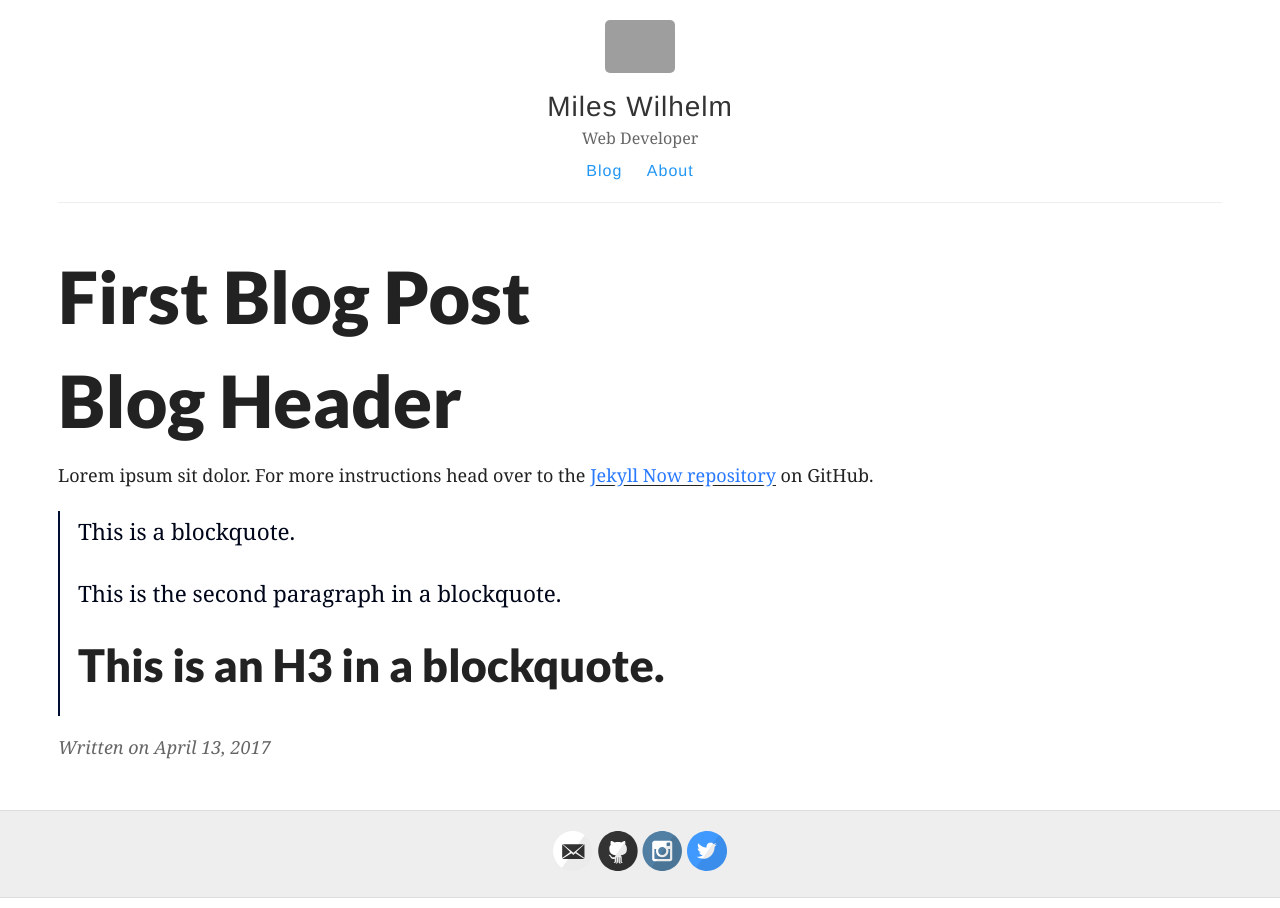
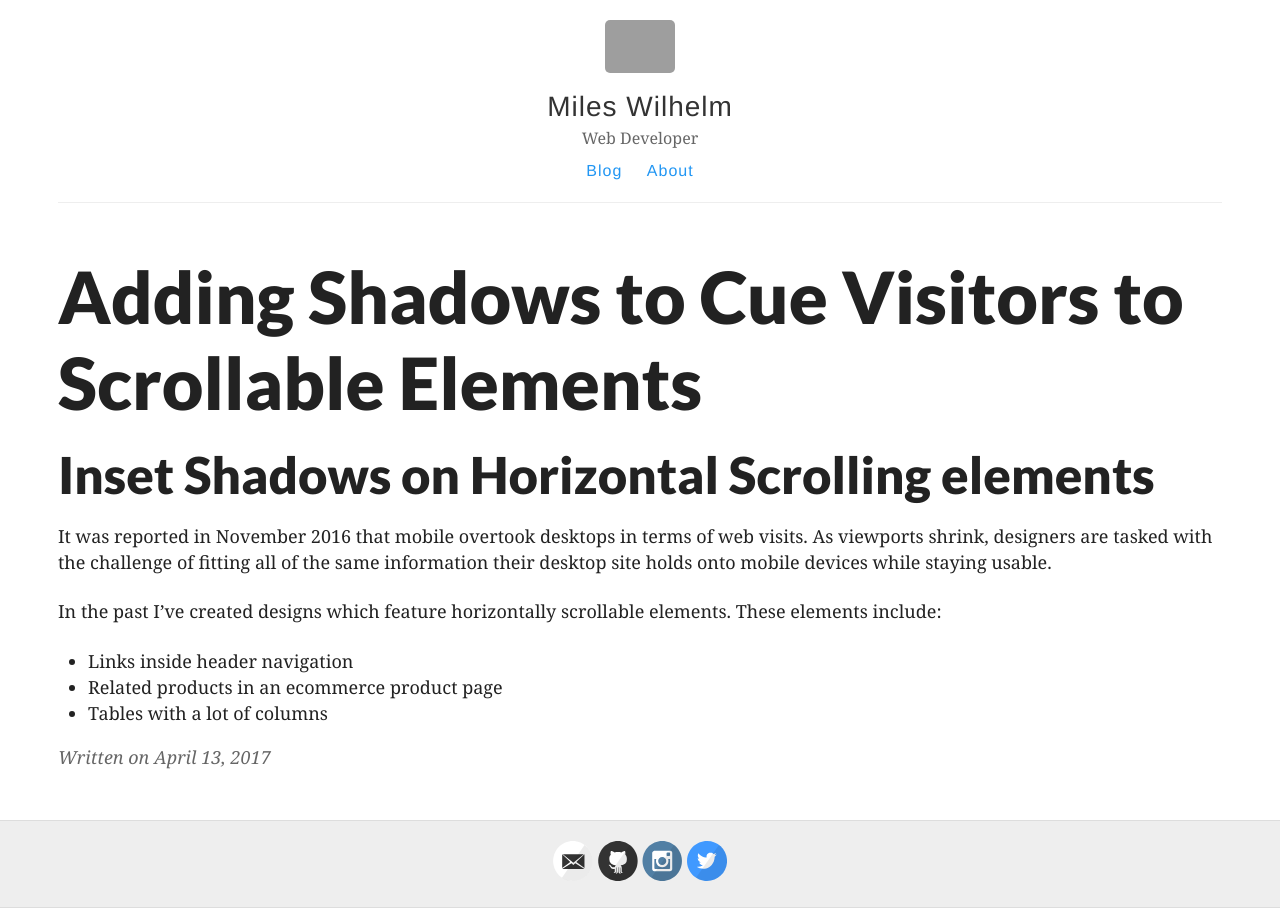
Before and after one commit to mileswilhelm/mileswilhelm.github.io, a Jekyll site: the page built from _posts/2017-4-13-Test-Post.md, in a window 1280 px wide. Built offline with Jekyll 4.4.1, drawn with Linux system fonts in a browser that asks for light colours; grey boxes are pictures that could not be loaded.

Commit message:
updated css, config. added blog post

```diff
--- a/_config.yml
+++ b/_config.yml
@@ -41,7 +41,7 @@ google_analytics: UA-97396688-1
 
 # Your website URL (e.g. http://barryclark.github.io or http://www.barryclark.co)
 # Used for Sitemap.xml and your RSS feed
-url:
+url: http://mileswilhelm.github.io
 
 # If you're hosting your site at a Project repository on GitHub pages
 # (http://yourusername.github.io/repository-name)
--- a/_posts/2017-4-13-Test-Post.md
+++ b/_posts/2017-4-13-Test-Post.md
@@ -1,16 +1,16 @@
 ---
 layout: post
-title: First Blog Post
+title: Adding Shadows to Cue Visitors to Scrollable Elements
 category: Dev
-tags: [web, jekyll]
+tags: [web, UX, UI, responsive, css, javascript]
 ---
 
-# Blog Header
+## Inset Shadows on Horizontal Scrolling elements
 
-Lorem ipsum sit dolor. For more instructions head over to the [Jekyll Now repository](https://github.com/barryclark/jekyll-now) on GitHub.
+It was reported in November 2016 that mobile overtook desktops in terms of web visits. As viewports shrink, designers are tasked with the challenge of fitting all of the same information their desktop site holds onto mobile devices while staying usable.
 
-> This is a blockquote.
->
-> This is the second paragraph in a blockquote.
->
-> ### This is an H3 in a blockquote.
+In the past I've created designs which feature horizontally scrollable elements. These elements include:
+
+- Links inside header navigation
+- Related products in an ecommerce product page
+- Tables with a lot of columns
--- a/_sass/_variables.scss
+++ b/_sass/_variables.scss
@@ -83,7 +83,7 @@ $sans-serif-font-stack: "Lato","Trebuchet MS", "Segoe UI", "Helvetica Neue", Hel
 }
 
 @mixin text-underline($color-bg, $color-text) {
-  background-image: linear-gradient($color-text, $color-text);
+  background-image: linear-gradient($gray, $gray);
   background-size: 1px 1px;
   background-repeat: repeat-x;
   background-position: 0% 95%;
--- a/style.scss
+++ b/style.scss
@@ -50,6 +50,7 @@ h1 {
     color: inherit;
     &:hover, &:focus {
       color: inherit;
+      background-image: linear-gradient($black, $black);
     }
   }
 
```
